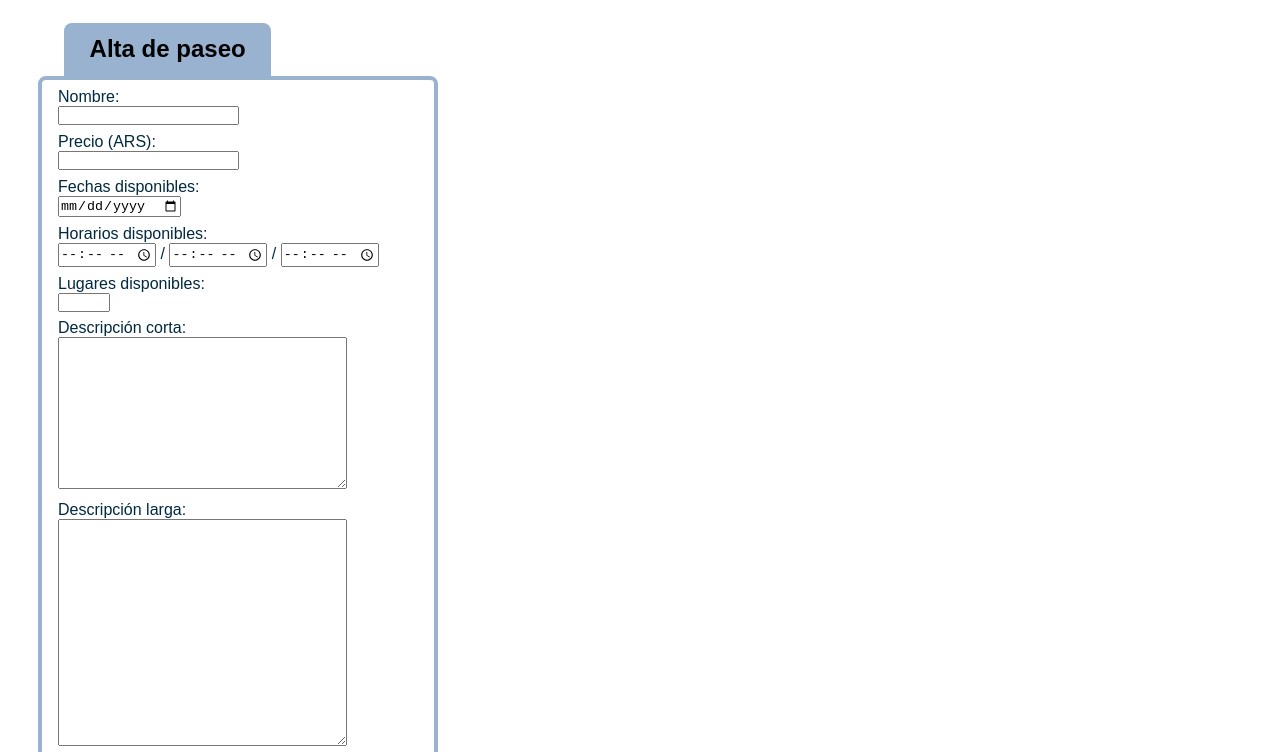
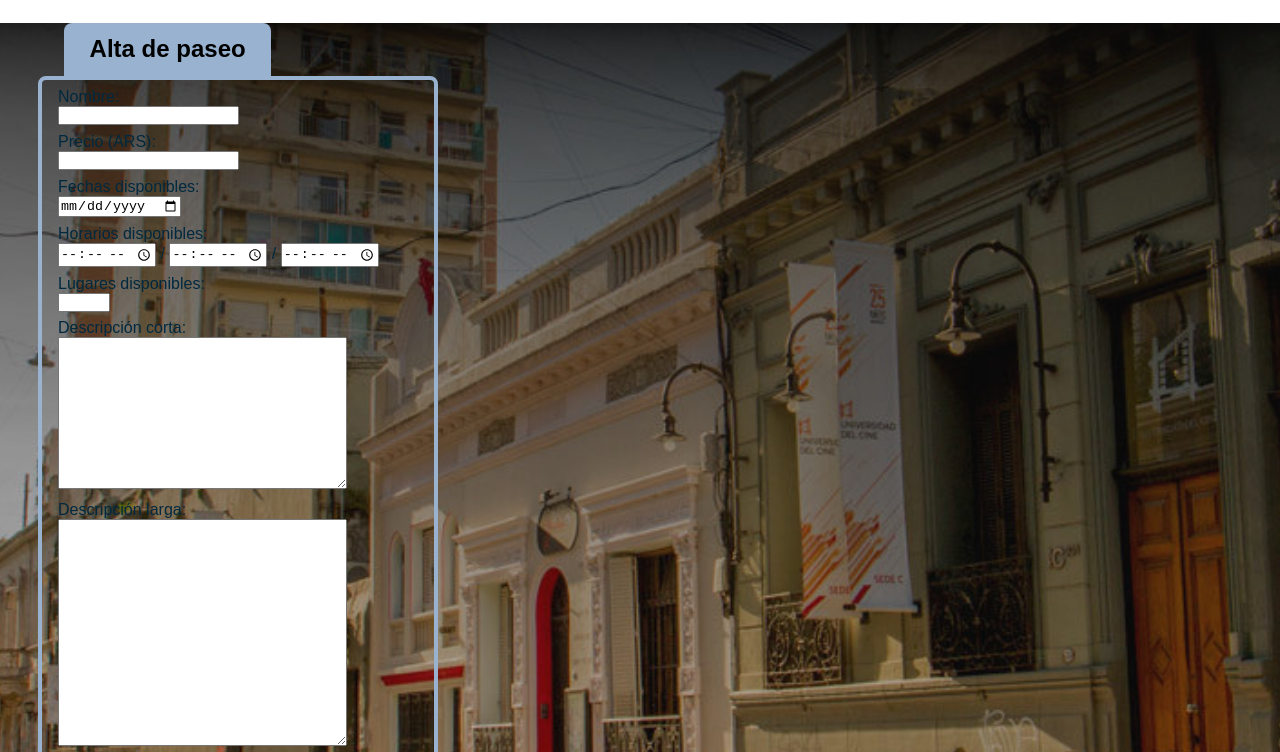
Before and after one commit to vdelaconcep/integrador1, a plain HTML site: page pages/alta.html in a window 1280 px wide. Shown: the part 48-800 px from the top of the page. Drawn offline with Linux system fonts and the light colour scheme.

Commit message:
Contacto ok

```diff
--- a/css/alta.css
+++ b/css/alta.css
@@ -1,3 +1,10 @@
+main {
+    background: url(../assets/img/alta.jpg) no-repeat;
+    background-size: cover;
+    background-position: bottom center;
+    width: 100%;
+}
+
 .titulo_alta {
     background-color: #98B2CF;
     color: black;
```
Also changed, not shown: assets/img/alta.jpg (added), assets/img/banner.jpg (deleted), assets/img/telegram.png (deleted), assets/img/tiktok.png (deleted), assets/img/whatsapp.png (deleted), assets/img/youtube.png (deleted).
